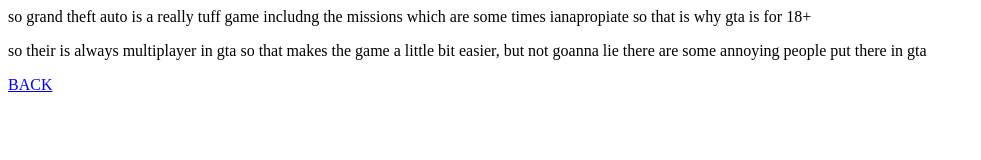
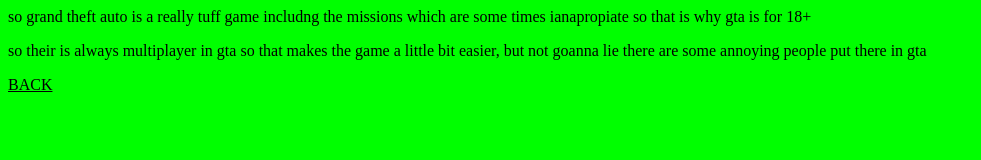
Before and after one commit to LMwebsite/LMwebsite.github.io, a plain HTML site: page grand theft auto 5v.html in a window 1280 px wide. Shown: the whole page, without its empty margins (0-981 px from the left). Drawn offline with Linux system fonts and the light colour scheme.

Commit message:
Update grand theft auto 5v.html

```diff
--- a/grand theft auto 5v.html
+++ b/grand theft auto 5v.html
@@ -1,5 +1,14 @@
 <html>
         <body>
+                <style>
+			a {
+				color: #000000;
+			}
+			body {
+				background-color:#00FF00;
+				color:#000000;
+			}
+		</style>
 <p>so grand theft auto is a really tuff game includng the missions which are some times ianapropiate so that is why gta is for 18+</p>
 <p>so their is always multiplayer in gta so that makes the game a little bit easier, but not goanna lie there are some annoying people put there in gta</p>
                 <a href="index.html">BACK</a>
```
